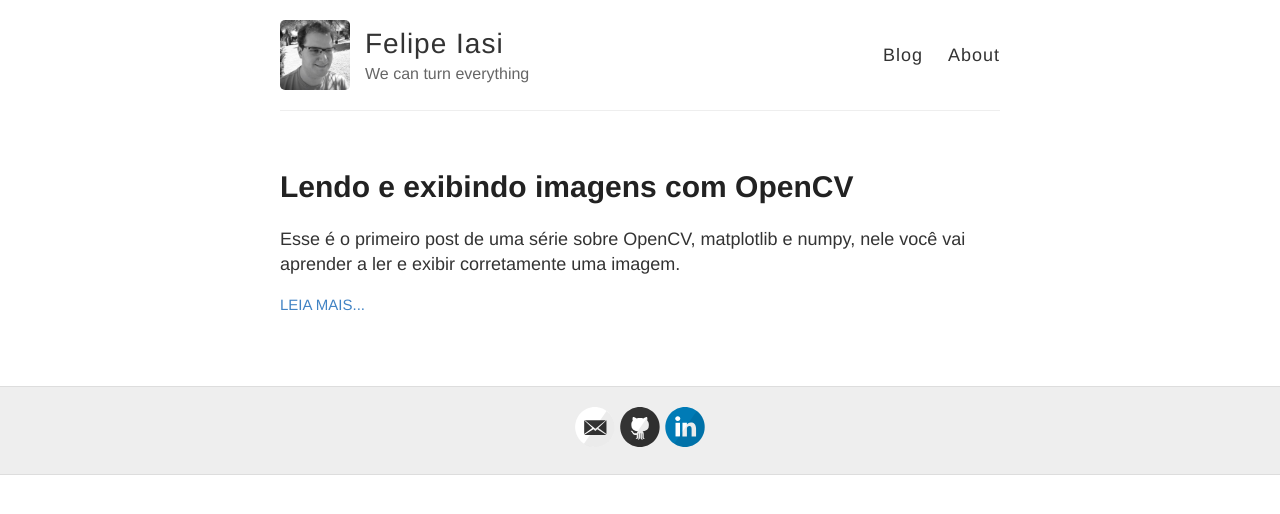
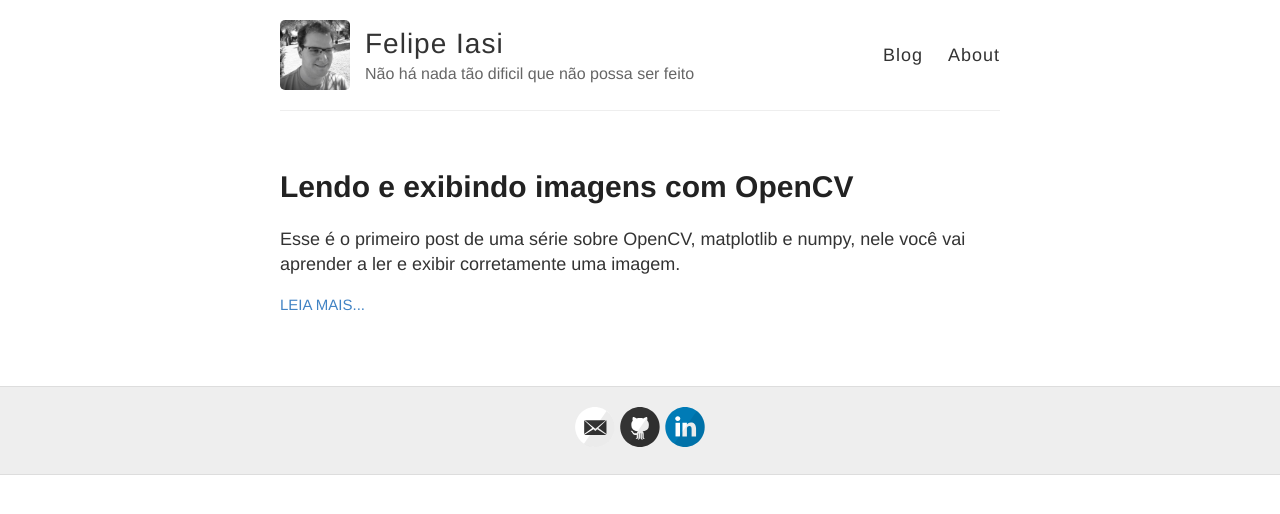
Before and after one commit to ficosta/ficosta.github.io, a Jekyll site: the page built from index.html, in a window 1280 px wide. Shown: the top 514 px of the page. Built offline with Jekyll 4.4.1, drawn with Linux system fonts in a browser that asks for light colours.

Commit message:
Ajustes blob

```diff
--- a/_config.yml
+++ b/_config.yml
@@ -6,7 +6,7 @@
 name: Felipe Iasi
 
 # Short bio or description (displayed in the header)
-description: We can turn everything
+description: Não há nada tão dificil que não possa ser feito
 
 # URL of your avatar or profile pic (you could use your GitHub profile pic)
 avatar: https://raw.githubusercontent.com/ficosta/ficosta.github.io/master/images/profile.jpg
--- a/_layouts/post.html
+++ b/_layouts/post.html
@@ -10,7 +10,7 @@ layout: default
   </div>
 
   <div class="date">
-    TESTE
+
   </div>
 
   {% include disqus.html %}
```
